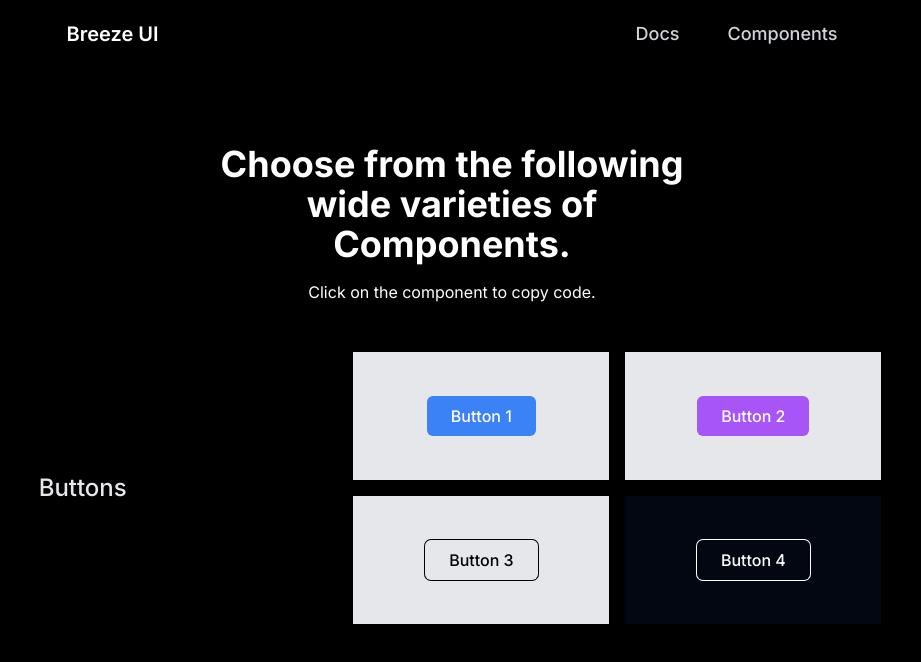
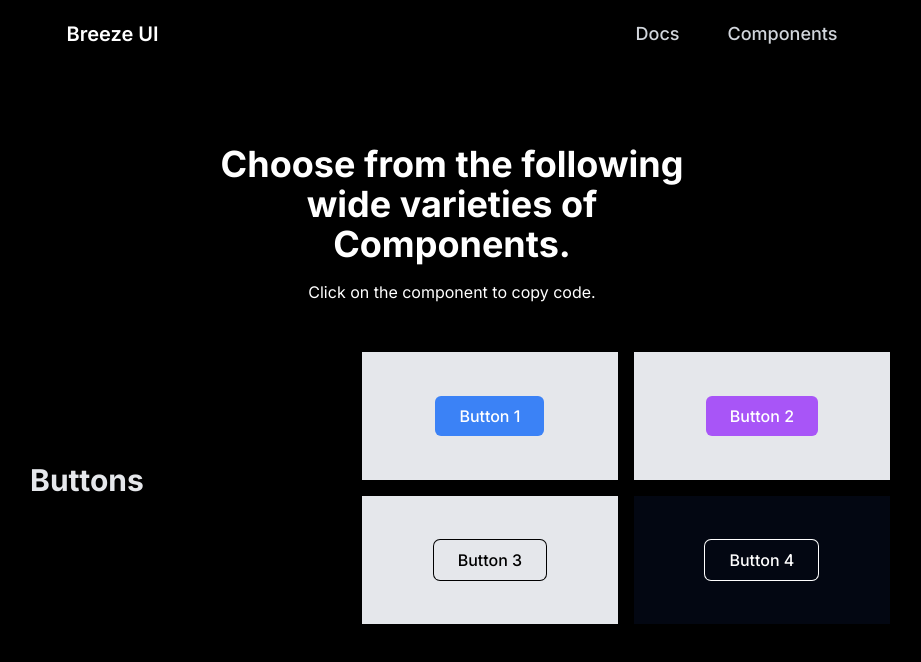
Before and after one commit to apoorvpathak/BreezeUI, a React (Vite) app: page /Components in a window 1280 px wide. Shown: the top 662 px of the page, without its empty margins (188-1109 px from the left). Built offline with nearby package versions, Linux system fonts and the light colour scheme.

Commit message:
make mobile responsive

```diff
--- a/src/Components/Buttons.jsx
+++ b/src/Components/Buttons.jsx
@@ -25,15 +25,15 @@ function Buttons() {
         <>
             <div className='text-white font-inter mt-12 md:flex md:items-center md:justify-evenly'>
 
-                <div className="flex justify-center md:block">
+                <div className="flex justify-center md:block mb-4">
 
-                <p className='text-2xl font-medium text-gray-200 px-4'>Buttons</p>
+                <p className='text-2xl font-medium text-gray-200 px-4 md:text-3xl md:font-bold'>Buttons</p>
                 </div>
 
 
 
-                <div className='space-y-4'>
-                    <div className='md:flex space gap-x-4'>
+                <div className='space-y-4 flex flex-col items-center'>
+                    <div className='md:flex space-y-4 md:space-y-0 gap-x-4'>
                         <div onClick={handleClickBtn1} className='w-64 h-32 bg-gray-200 flex items-center justify-center'>
                             <div>
                                 <button className='bg-blue-500 px-6 font-medium text-white py-2 rounded-md hover:bg-blue-600 hover:font-normal'>Button 1</button>
@@ -45,7 +45,7 @@ function Buttons() {
                             </div>
                         </div>
                     </div>
-                    <div className='md:flex space gap-x-4'>
+                    <div className='md:flex space-y-4 md:space-y-0 gap-x-4'>
                         <div onClick={handleClickBtn3} className='w-64 h-32 bg-gray-200 flex items-center justify-center'>
                             <div>
                                 <button className='text-black font-medium ring-1 ring-black px-6 py-2 rounded-md hover:font-normal hover:bg-black hover:text-white'>Button 3</button>
```
